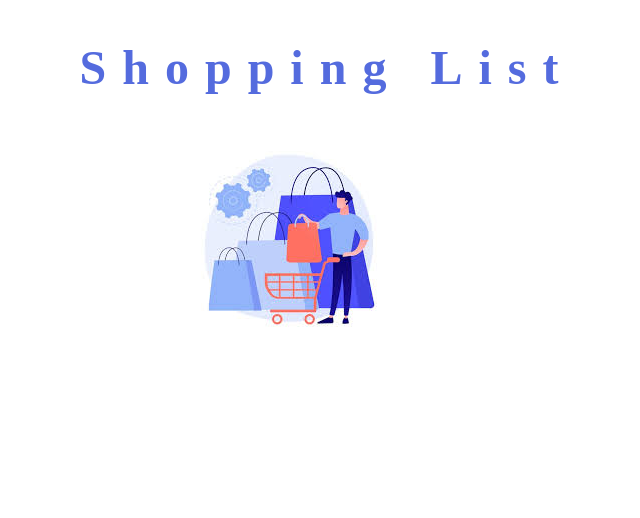
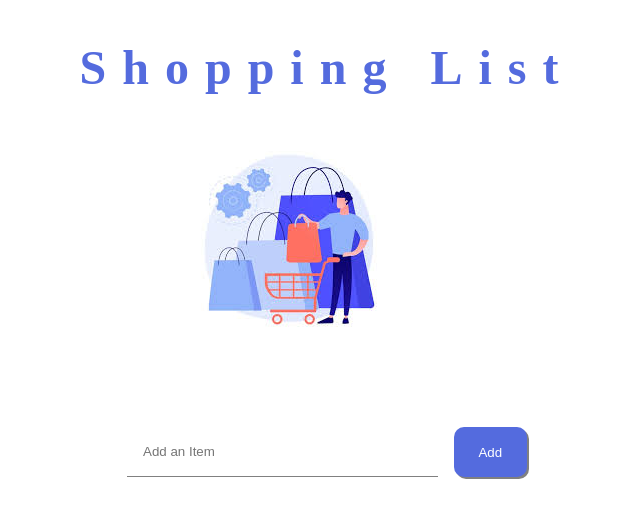
Before and after one commit to reemadhanwaniii/Shopping-List, a React (Vite) app: page / in a window 1280 px wide. Shown: the top 518 px of the page, without its empty margins (313-953 px from the left). Built offline with nearby package versions, Linux system fonts and the light colour scheme.

Commit message:
added input tag and button

```diff
--- /dev/null
+++ b/src/Components/InputItem/InputItem.css
@@ -0,0 +1,30 @@
+.item-input-wrapper{
+    width: 400px;
+    display: flex;
+    gap: 1rem;
+}
+
+.item-input{
+    width: 100%;
+    padding: 1rem;
+    border: none;
+    border-bottom: 1px solid gray;
+}
+
+.item-input:focus{
+    outline: 0;
+}
+
+.add-item-btn {
+    width: 100px;
+    height: 50px;
+    background-color: var(--light-purple);
+    color: white;
+    border: none;
+    border-radius: 10px;
+    box-shadow: 2px 2px gray;
+}
+
+.add-item-btn:hover {
+    box-shadow: none;
+}
--- /dev/null
+++ b/src/Components/InputItem/InputItem.jsx
@@ -0,0 +1,22 @@
+import './InputItem.css';
+
+function InputItem(){
+    return(
+        <>
+            <div className="item-input-wrapper">
+                <input
+                    className='item-input'
+                    type="text"
+                    placeholder="Add an Item"
+                />
+                <button
+                    className='add-item-btn'
+                >
+                    Add
+                </button>
+            </div>
+        </>
+    );
+}
+
+export default InputItem;
--- a/src/Components/ShoppingList/ShoppingList.css
+++ b/src/Components/ShoppingList/ShoppingList.css
@@ -0,0 +1,5 @@
+.shopping-list{
+    display: flex;
+    flex-direction: column;
+    align-items: center;
+}
--- a/src/Components/ShoppingList/ShoppingList.jsx
+++ b/src/Components/ShoppingList/ShoppingList.jsx
@@ -1,9 +1,14 @@
 import Header from "../Header/Header";
+import InputItem from "../InputItem/InputItem";
+import './ShoppingList.css'
 
 function ShoppingList(){
     return(
         <>
             <Header/>
+            <div className="shopping-list">
+                <InputItem />
+            </div>
         </>
     );
 }
```
